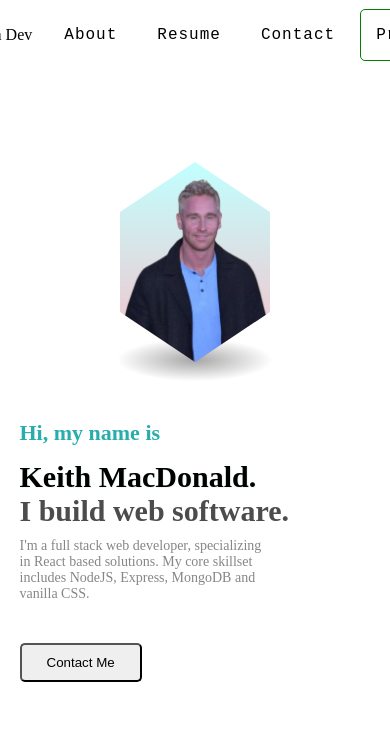
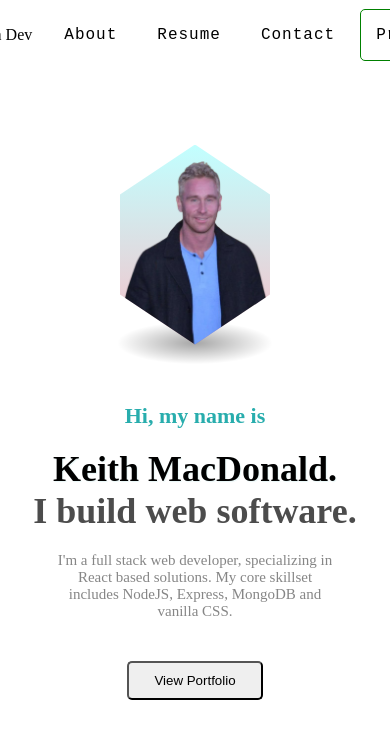
Before and after one commit to keithmacdonalddev/portfolio, a React (Create React App) app: page / in a window 390 px wide. Shown: the top 738 px of the page. Built offline with nearby package versions, Linux system fonts and the light colour scheme.

Commit message:
fix mobile layout

```diff
--- a/src/components/App/App.js
+++ b/src/components/App/App.js
@@ -18,7 +18,7 @@ const App = () => {
 						Express, MongoDB and vanilla CSS.
 					</div>
 					<div className={classname.button_container}>
-						<button className={classname.button}>Contact Me</button>
+						<button className={classname.button}>View Portfolio</button>
 					</div>
 				</div>
 				<div className={classname.hero_image_container}>
--- a/src/components/App/app.module.css
+++ b/src/components/App/app.module.css
@@ -152,5 +152,30 @@ img {
 
 	.hero_text_container {
 		width: 90%;
+		display: grid;
+		justify-items: center;
+	}
+
+	.name_text {
+		margin-top: 5px;
+		font-size: 36px;
+		text-align: center;
+	}
+
+	.title_tagline {
+		font-size: 36px;
+		text-align: center;
+	}
+
+	.details_text {
+		margin: auto;
+		margin-top: 20px;
+		font-size: 15px;
+		width: 80%;
+		text-align: center;
+	}
+
+	.button_container {
+		justify-content: center;
 	}
 }
```
